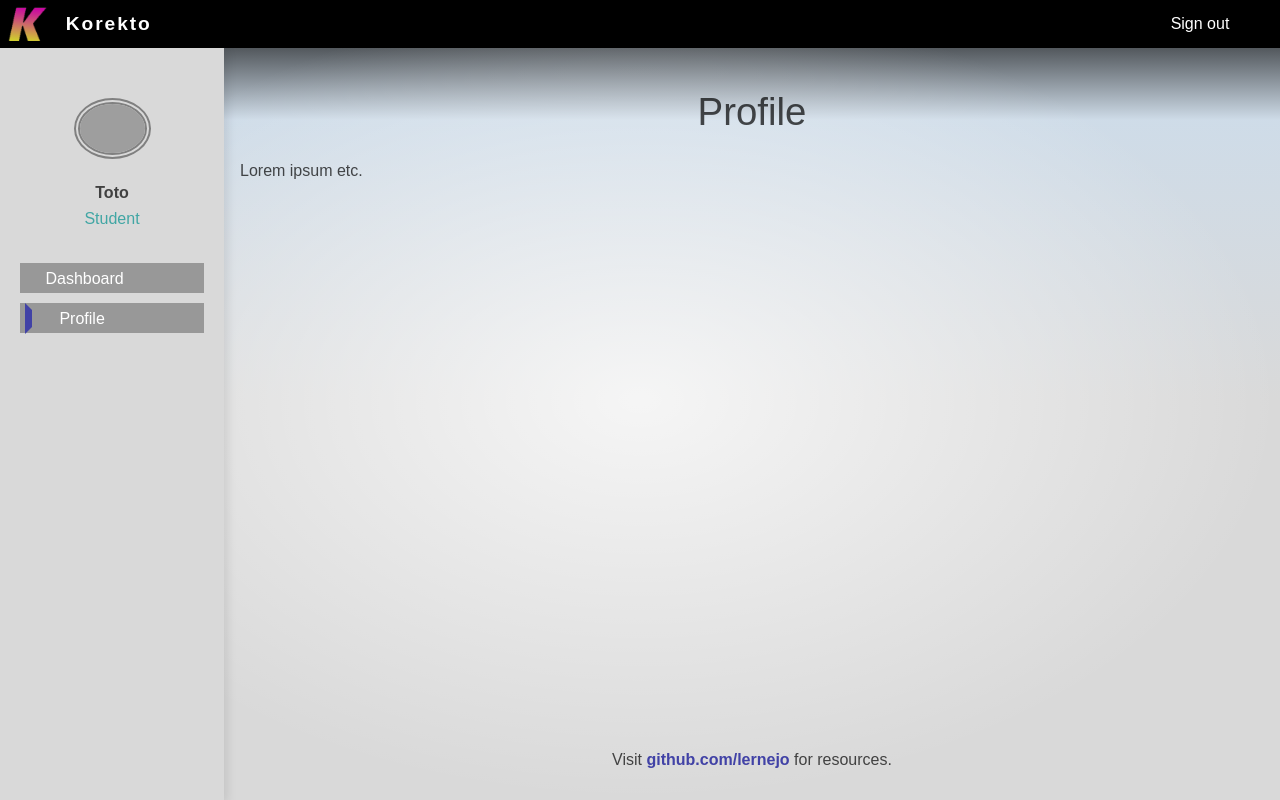
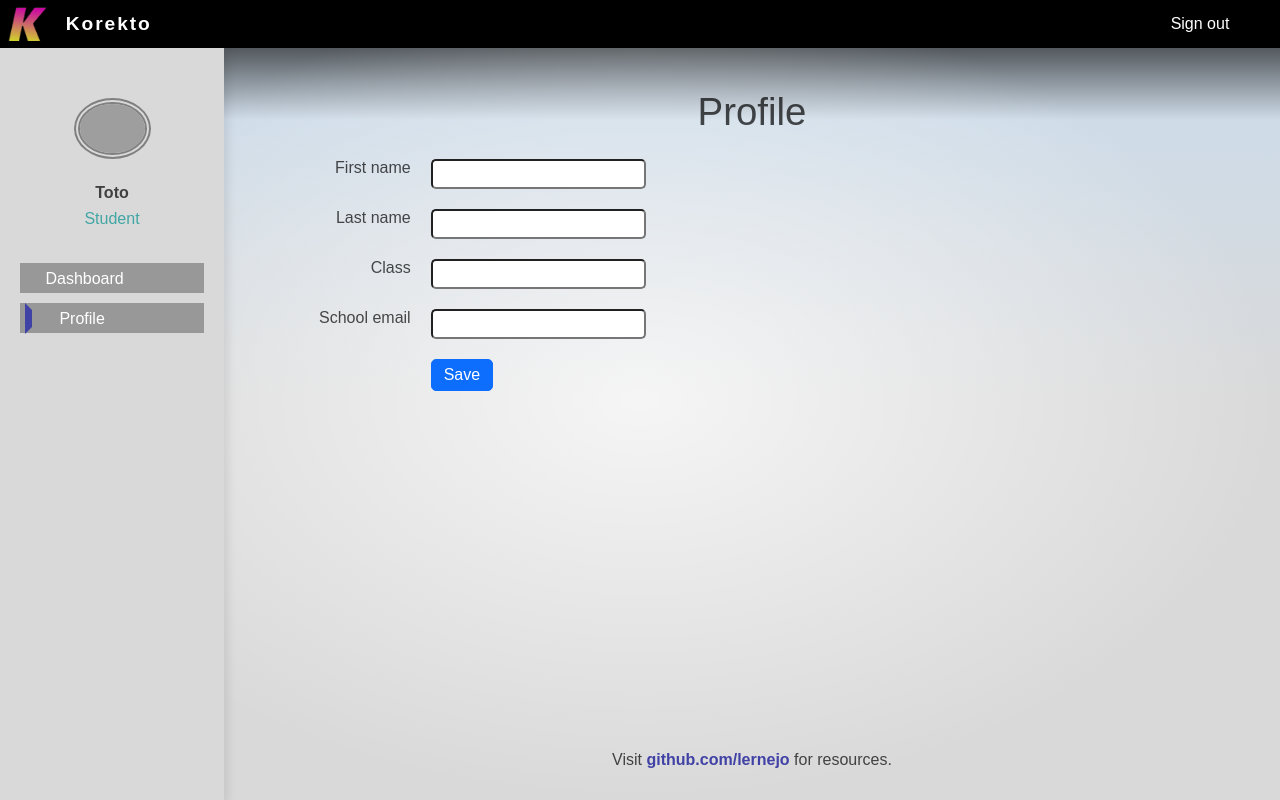
Before and after one commit to korekto/korekto-frontend, a SvelteKit app: page /profile in a window 1280 px wide. Built offline with nearby package versions, Linux system fonts and the light colour scheme; grey boxes are pictures that could not be loaded; some icons are missing.

Commit message:
Create profile form

```diff
--- a/package.json
+++ b/package.json
@@ -33,7 +33,8 @@
 		"tslib": "^2.4.1",
 		"typescript": "^5.0.0",
 		"vite": "^4.4.2",
-		"vitest": "^0.32.2"
+		"vitest": "^0.32.2",
+		"yup": "^1.2.0"
 	},
 	"type": "module"
 }
--- a/src/routes/profile/+page.svelte
+++ b/src/routes/profile/+page.svelte
@@ -1,5 +1,122 @@
+<script>
+	import * as yup from 'yup';
+
+	const regSchema = yup.object().shape({
+		firstName: yup.string().required(),
+		lastName: yup.string().required(),
+		schoolClass: yup.string().required(),
+		schoolEmail: yup.string().required().email()
+	});
+
+	const extractErrors = (err) => {
+		return err.inner.reduce((acc, err) => {
+			return { ...acc, [err.path]: err.message };
+		}, {});
+	};
+
+	let values = {};
+	let errors = {};
+	const submitHandler = () => {
+		regSchema
+			.validate(values, { abortEarly: false })
+			.then(() => {
+				errors = {};
+				alert(JSON.stringify(values, null, 2));
+			})
+			.catch((err) => (errors = extractErrors(err)));
+	};
+</script>
+
 <div class="text-column">
 	<h1>Profile</h1>
 
-	<p>Lorem ipsum etc.</p>
+	<form on:submit|preventDefault={submitHandler}>
+		<div class="row">
+			<label class="col-input" for="firstName">First name</label>
+			<input class="col-auto" type="text" id="firstName" bind:value={values.firstName} />
+			{#if errors.firstName}<div class="error">Required</div>
+				>{/if}
+		</div>
+		<div class="row">
+			<label class="col-input" for="lastName">Last name</label>
+			<input class="col-auto" type="text" id="lastName" bind:value={values.lastName} />
+			{#if errors.lastName}<div class="error">Required</div>{/if}
+		</div>
+		<div class="row">
+			<label class="col-input" for="schoolClass">Class</label>
+			<input class="col-auto" type="text" id="schoolClass" bind:value={values.schoolClass} />
+			{#if errors.schoolClass}<div class="error">Required</div>{/if}
+		</div>
+		<div class="row">
+			<label class="col-input" for="schoolEmail">School email</label>
+			<input class="col-auto" type="email" id="schoolEmail" bind:value={values.schoolEmail} />
+			{#if errors.schoolEmail}<div class="error">Invalid</div>{/if}
+		</div>
+		<div class="row">
+			<div class="col-input" />
+			<button>Save</button>
+		</div>
+	</form>
 </div>
+
+<style>
+	.row {
+		display: flex;
+	}
+	.row + .row {
+		margin-top: 20px;
+	}
+	.col-input {
+		flex: 0 0 auto;
+		width: 16.66666667%;
+		text-align: end;
+		padding-right: 20px;
+	}
+	.col-auto {
+		flex: 0 0 auto;
+		width: auto;
+	}
+	.error {
+		color: red;
+		padding-left: 15px;
+	}
+	input {
+		border-radius: 5px;
+		font-size: 1rem;
+		font-weight: 400;
+		line-height: 1.5;
+		appearance: none;
+		border: 1 solid #dee2e6;
+		transition: border-color 0.15s ease-in-out, box-shadow 0.15s ease-in-out;
+	}
+	button {
+		text-decoration: none;
+		user-select: none;
+		border: 1px solid #0d6efd;
+		border-radius: 5px;
+		background-color: #0d6efd;
+		transition: color 0.15s ease-in-out, background-color 0.15s ease-in-out,
+			border-color 0.15s ease-in-out, box-shadow 0.15s ease-in-out;
+		color: #fff;
+		padding: 0.375rem 0.75rem;
+	}
+	button:hover {
+		color: #fff;
+		background-color: #0b5ed7;
+		border-color: #0a58ca;
+	}
+	button:not(:disabled) {
+		cursor: pointer;
+	}
+	:global(.invalid) {
+		border: 1px solid red;
+	}
+
+	:global(.valid) {
+		border: 1px solid green;
+	}
+
+	:global(.dirty) {
+		border: 1px dashed black;
+	}
+</style>
```
Also changed, not shown: 1 other file (tests, documents, lock files or other folders).
